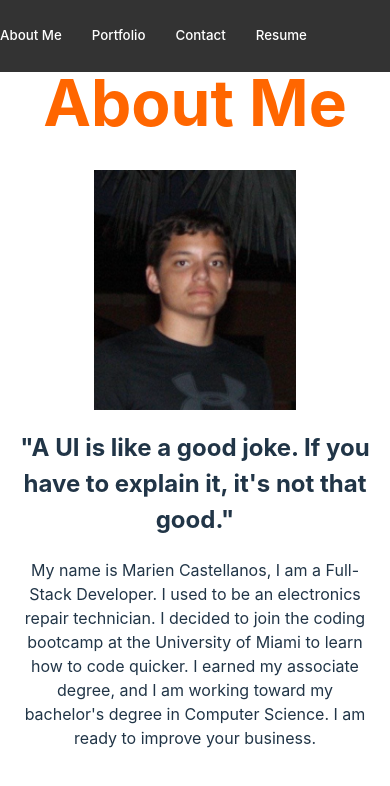
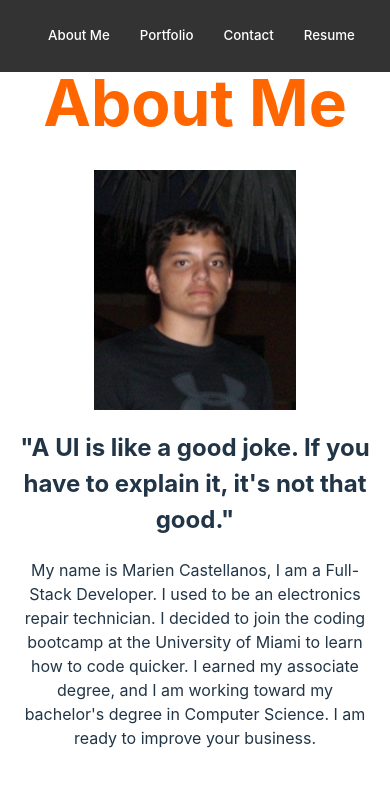
Before and after one commit to mariencito/portfolio-1, a React (Vite) app: page / in a window 390 px wide. Shown: the top 786 px of the page. Built offline with nearby package versions, Linux system fonts and the light colour scheme.

Commit message:
mobile accessibility

```diff
--- a/src/header.css
+++ b/src/header.css
@@ -49,8 +49,17 @@ nav ul li a:hover {
     display: none;
   }
 
+  nav ul{
+    justify-content: center;
+    text-align: center;
+    margin-left: 3rem;
+  }
+
   nav ul li {
-    justify-content: space-between;
+
     font-size: smaller;
+    text-align: center;
+    display: flex;
+
   }
 }
--- a/src/portfolio.css
+++ b/src/portfolio.css
@@ -85,7 +85,7 @@
     }
 
     .slide-in-from-bottom.animated {
-      transform: translateY(0%); /* Ending position, fully visible */
+      transform: translateY(-10%); /* Ending position, fully visible */
       opacity: 1; /* Ending opacity, fully opaque */
     }
 
```
